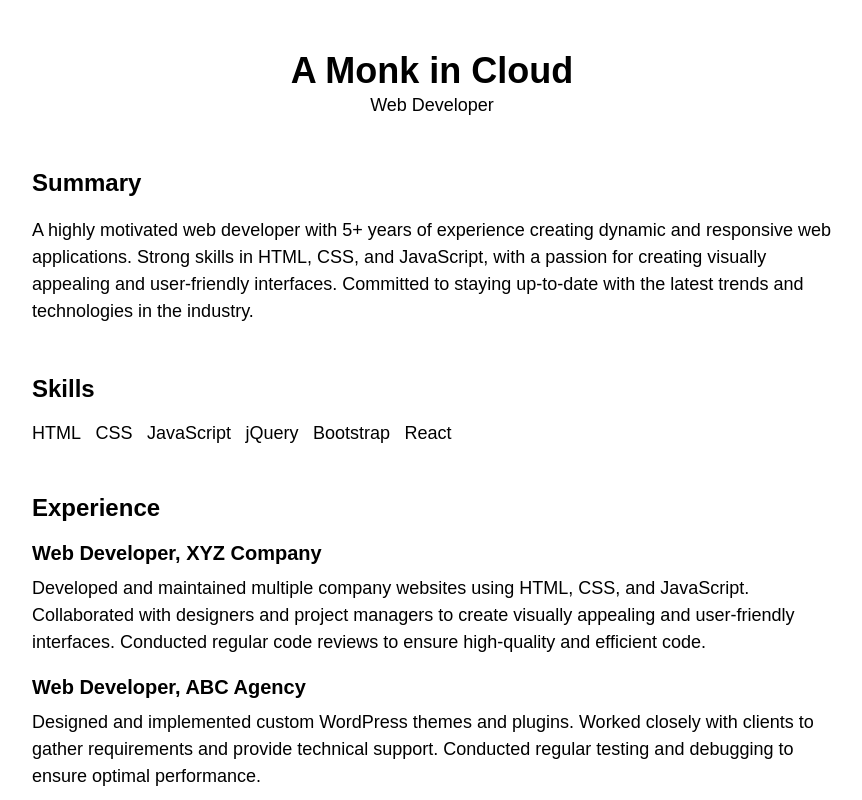
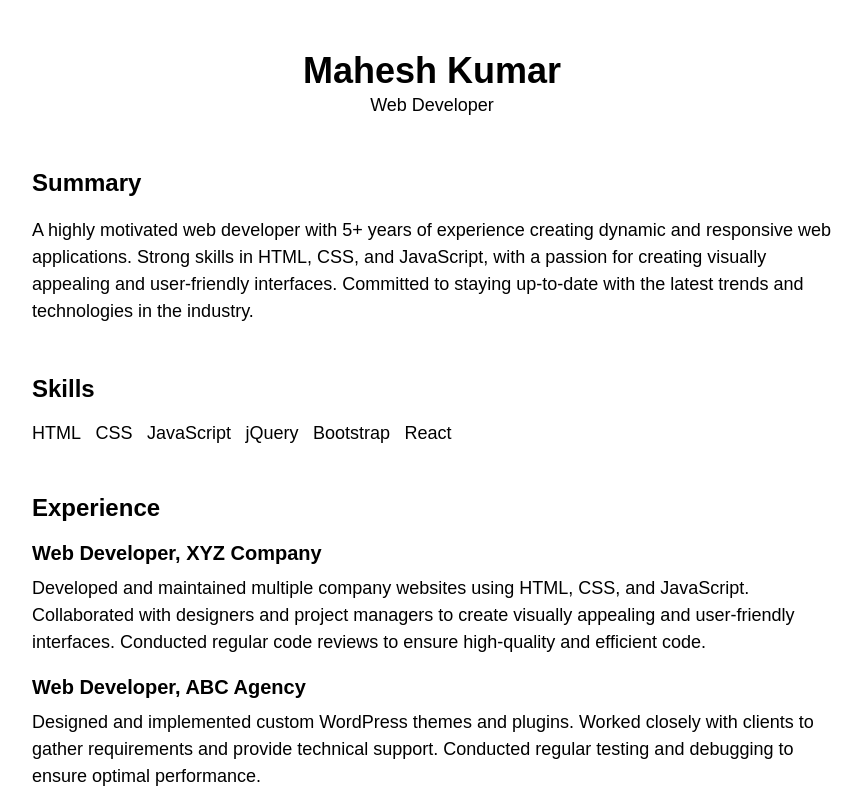
Before and after one commit to qamaheshkumar/hostpycodeonec2, a plain HTML site: page index.html in a window 1280 px wide. Shown: the top 800 px of the page, without its empty margins (208-1070 px from the left). Drawn offline with Linux system fonts and the light colour scheme.

Commit message:
index page updated

```diff
--- a/index.html
+++ b/index.html
@@ -7,7 +7,7 @@
 <body>
 	<div class="container">
 		<header>
-			<h1>A Monk in Cloud</h1>
+			<h1>Mahesh Kumar</h1>
 			<p>Web Developer</p>
 		</header>
 		<section>
```
